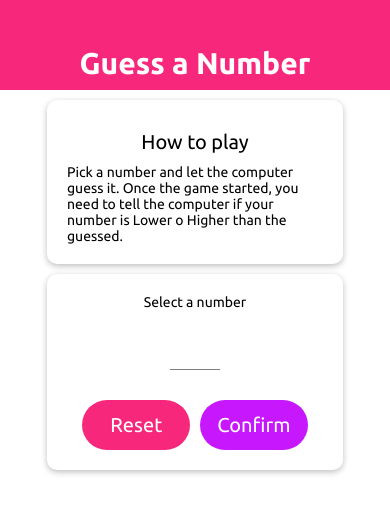
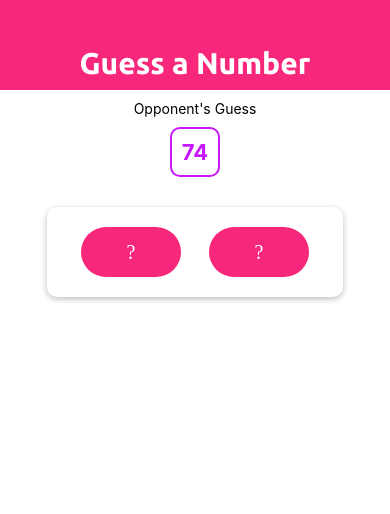
Before and after one commit to gcolotti/rn-app-2, a React Native app: screen / in a window 390 px wide. Shown: the top 514 px of the page. Built offline with nearby package versions, Linux system fonts and the light colour scheme.

Commit message:
GameScreen added icons to Lower & Higher buttons

```diff
--- a/App.js
+++ b/App.js
@@ -43,7 +43,9 @@ export default function App() {
     setGuessRounds(numOfRounds);
   };
 
-  let content = <StartGameScreen onStartGame={startGameHandler} />;
+  // let content = <StartGameScreen onStartGame={startGameHandler} />;
+
+  let content = <GameScreen userChoice={50} onGameOver={gameOverHandler}/>;
 
   if(userNumber && guessRounds <= 0) {
     content = <GameScreen userChoice={userNumber} onGameOver={gameOverHandler}/>;
--- a/screens/GameScreen.js
+++ b/screens/GameScreen.js
@@ -3,12 +3,13 @@ import { View, Text, StyleSheet, Alert } from 'react-native';
 import NumberContainer from './../components/NumberContainer';
 import Card from './../components/Card';
 import NiceButton from '../components/NiceButton';
+import { AntDesign } from '@expo/vector-icons';
 
 const generateRandomBetween = (min, max, exclude) => {
     min = Math.ceil(min);
     max = Math.floor(max);
     const rndNum = Math.floor(Math.random() * (max - min)) + min;
-    if(rndNum === exclude) {
+    if (rndNum === exclude) {
         return generateRandomBetween(min, max, exclude);
     }
     return rndNum;
@@ -23,25 +24,25 @@ const GameScreen = props => {
     const { userChoice, onGameOver } = props;
 
     useEffect(() => {
-        if(currentGuess === userChoice) {
+        if (currentGuess === userChoice) {
             onGameOver(rounds);
         }
     }, [currentGuess, userChoice, onGameOver]);
 
     const nextGuessHandler = (direction) => {
-        if((direction === 'lower' && currentGuess < props.userChoice) || (direction === 'higher' && currentGuess > props.userChoice)) {
+        if ((direction === 'lower' && currentGuess < props.userChoice) || (direction === 'higher' && currentGuess > props.userChoice)) {
             Alert.alert('Don\'t lie!', 'You know that this is wrong...',
-            [{text: 'Sorry!', style: 'cancel'}]);
+                [{ text: 'Sorry!', style: 'cancel' }]);
             return;
         }
-        if(direction === 'lower') {
+        if (direction === 'lower') {
             currentHigher.current = currentGuess;
         } else {
             currentLower.current = currentGuess;
         }
         const nextNumber = generateRandomBetween(currentLower.current, currentHigher.current, currentGuess);
         setCurrentGuess(nextNumber);
-        setRounds(curRounds => curRounds +1);
+        setRounds(curRounds => curRounds + 1);
     };
 
     return (
@@ -50,10 +51,14 @@ const GameScreen = props => {
             <NumberContainer>{currentGuess}</NumberContainer>
             <Card style={styles.btnContainer}>
                 <View style={styles.btn}>
-                    <NiceButton onPress={nextGuessHandler.bind(this, 'lower')}>LOWER</NiceButton>
+                    <NiceButton onPress={nextGuessHandler.bind(this, 'lower')}>
+                        <AntDesign style={styles.icon} name={'caretdown'} />
+                    </NiceButton>
                 </View>
                 <View style={styles.btn}>
-                    <NiceButton onPress={nextGuessHandler.bind(this, 'higher')}>HIGHER</NiceButton>
+                    <NiceButton onPress={nextGuessHandler.bind(this, 'higher')}>
+                        <AntDesign style={styles.icon} name={'caretup'} />
+                    </NiceButton>
                 </View>
 
             </Card>
@@ -76,6 +81,9 @@ const styles = StyleSheet.create({
     },
     btn: {
         width: 100,
+    },
+    icon: {
+        fontSize: 20
     }
 });
 
```
